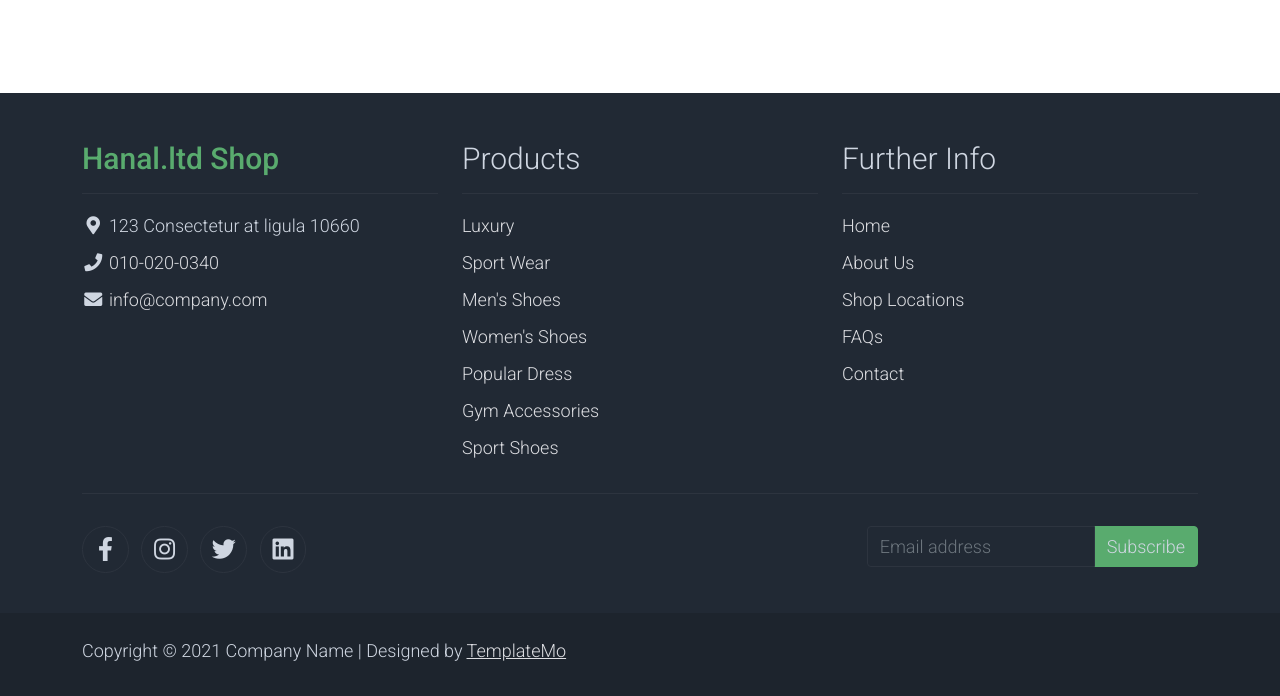
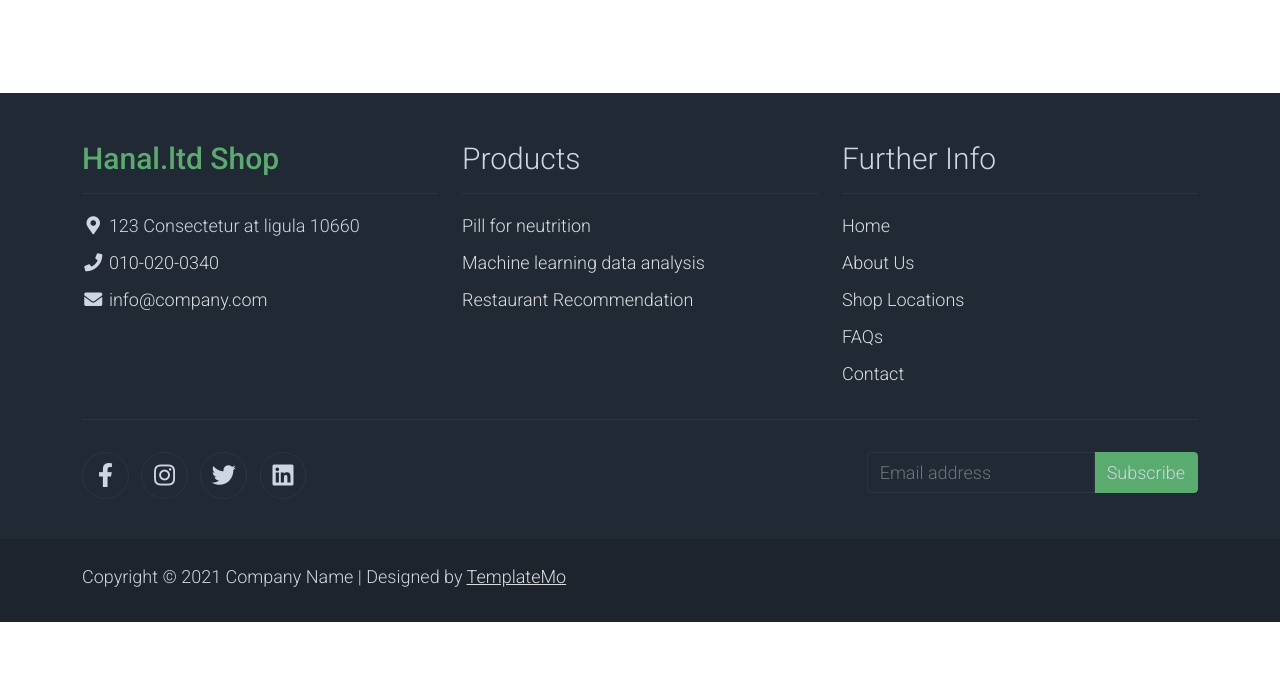
Before and after one commit to kwanyun/Hanal_CT, a plain HTML site: page contact.html in a window 1280 px wide. Shown: the part 1320-2016 px from the top of the page. After the commit the page ends 1942 px from the top, so only its background shows below. Drawn offline with nearby package versions, Linux system fonts and the light colour scheme.

Commit message:
minor changes

```diff
--- a/contact.html
+++ b/contact.html
@@ -215,13 +215,9 @@ https://templatemo.com/tm-559-Hanal.ltd-shop
                 <div class="col-md-4 pt-5">
                     <h2 class="h2 text-light border-bottom pb-3 border-light">Products</h2>
                     <ul class="list-unstyled text-light footer-link-list">
-                        <li><a class="text-decoration-none" href="#">Luxury</a></li>
-                        <li><a class="text-decoration-none" href="#">Sport Wear</a></li>
-                        <li><a class="text-decoration-none" href="#">Men's Shoes</a></li>
-                        <li><a class="text-decoration-none" href="#">Women's Shoes</a></li>
-                        <li><a class="text-decoration-none" href="#">Popular Dress</a></li>
-                        <li><a class="text-decoration-none" href="#">Gym Accessories</a></li>
-                        <li><a class="text-decoration-none" href="#">Sport Shoes</a></li>
+                        <li><a class="text-decoration-none" href="#">Pill for neutrition</a></li>
+                        <li><a class="text-decoration-none" href="#">Machine learning data analysis</a></li>
+                        <li><a class="text-decoration-none" href="#">Restaurant Recommendation</a></li>
                     </ul>
                 </div>
 
```
Also changed, not shown: about.html (+3 -3 lines), index.html (+3 -3 lines), scan_t.html (+3 -3 lines).
